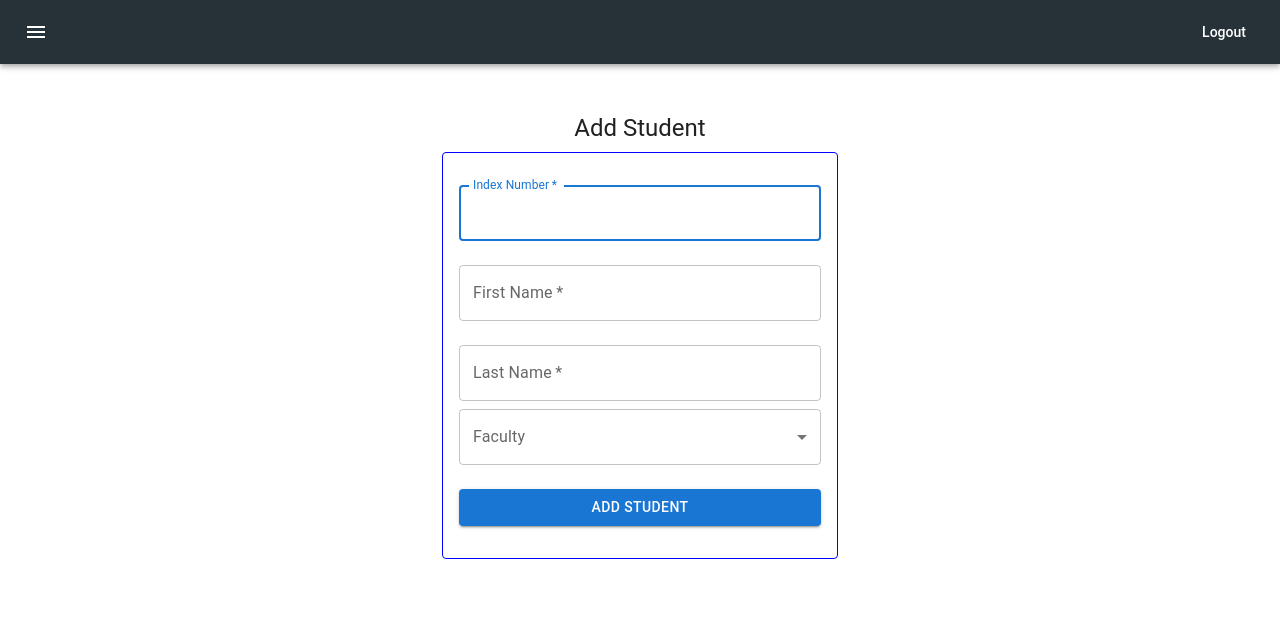
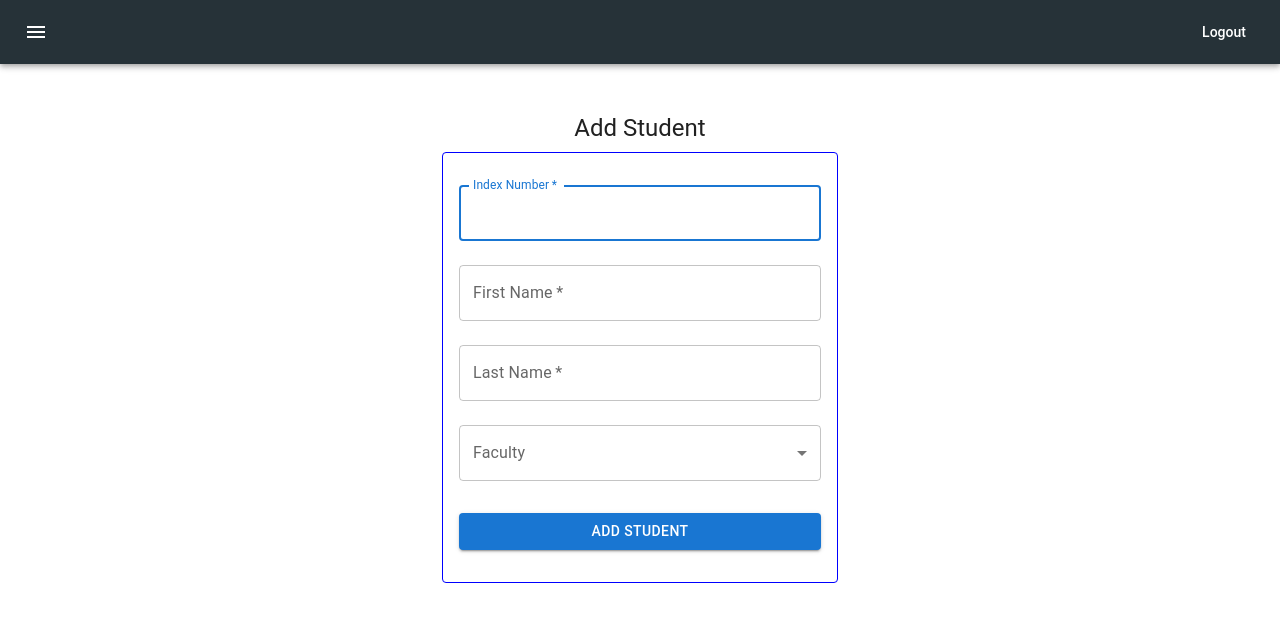
Before and after one commit to cse-mosip/registration-ui, a React (Vite) app: page /askInfo in a window 1280 px wide. Shown: the top 622 px of the page. Built offline with nearby package versions, Linux system fonts and the light colour scheme.

Commit message:
Fixed margin issue

```diff
--- a/src/pages/UserInfoInput.jsx
+++ b/src/pages/UserInfoInput.jsx
@@ -80,7 +80,7 @@
                 id="lastName"
                 autoComplete="last name"
               />
-              <FormControl fullWidth>
+              <FormControl fullWidth margin='normal'>
                 <InputLabel id="faculty-select-label">Faculty</InputLabel>
                 <Select
                   labelId="faculty-select-label"
```
